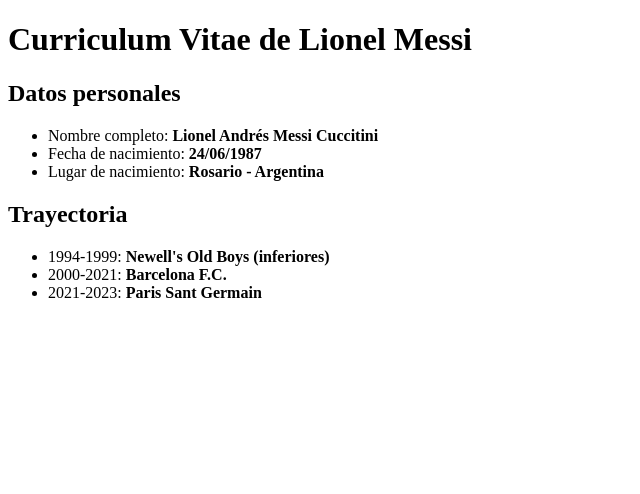
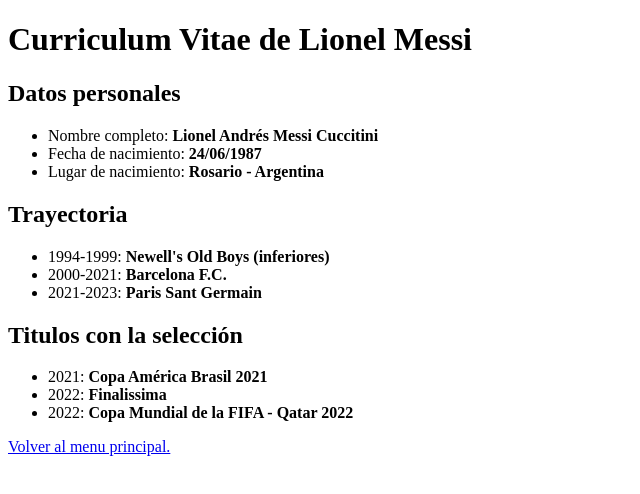
Before and after one commit to ThoDov/entrega-1, a plain HTML site: page ejercicio1.html in a window 1280 px wide. Shown: the whole page, without its empty margins (0-640 px from the left). Drawn offline with Linux system fonts and the light colour scheme.

Commit message:
primer ejercicio hecho

```diff
--- a/ejercicio1.html
+++ b/ejercicio1.html
@@ -26,5 +26,18 @@
         <li>2021-2023: <b>Paris Sant Germain</b></li>
       </ul>
     </div>
+
+    <h2>Titulos con la selección</h2>
+    <div>
+      <ul>
+        <li>2021: <b>Copa América Brasil 2021</b></li>
+        <li>2022: <b>Finalissima</b></li>
+        <li>2022: <b>Copa Mundial de la FIFA - Qatar 2022</b></li>
+      </ul>
+    </div>
+
+    <div>
+      <a href="index.html">Volver al menu principal.</a>
+    </div>
   </body>
 </html>
```
Also changed, not shown: ejercicio2.html (+22 -0 lines).
